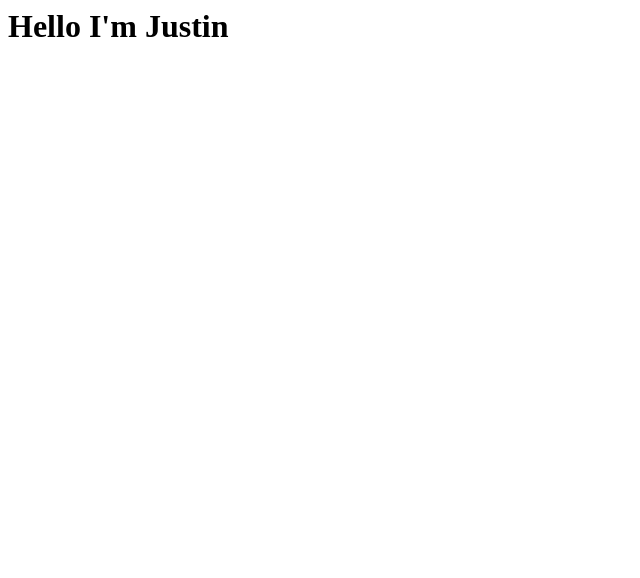
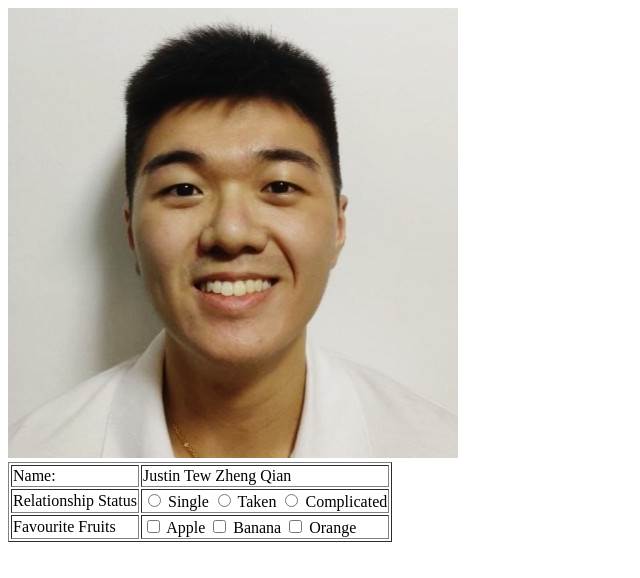
Before and after one commit to justintew/justintew.github.io, a plain HTML site: page index.html in a window 1280 px wide. Shown: the whole page, without its empty margins (0-640 px from the left). Drawn offline with Linux system fonts and the light colour scheme.

Commit message:
Initial Bio
Added name, relationship status, and favourite fruits under Justin's image.

```diff
--- a/index.html
+++ b/index.html
@@ -1 +1,71 @@
-<h1> Hello I'm Justin </h1>
+<!DOCTYPE html>
+
+    <img src="img/justin.jpg">
+    <table border="1">
+        <tr>
+            <td>Name: </td>
+            <td>
+                <form>
+                    Justin Tew Zheng Qian
+                </form>
+            </td>
+        </tr>
+        <tr>
+            <td>Relationship Status</td>
+            <td>
+                <form>
+                    <input type="radio" name="single" id="single">
+                    <label for="single">Single</label>
+                    <input type="radio" name="taken" id="taken">
+                    <label for="taken">Taken</label>
+                    <input type="radio" name="complicated" id="complicated">
+                    <label for="complicated">Complicated</label>
+                </form>
+            </td>
+        </tr>
+        <tr>
+            <td>Favourite Fruits</td>
+            <td>
+                <form>
+                    <input type="checkbox" name="apple" id="apple">
+                    <label for="apple">Apple</label>
+                    <input type="checkbox" name="banana" id="banana">
+                    <label for="banana">Banana</label>
+                    <input type="checkbox" name="orange" id="orange">
+                    <label for="orange">Orange</label>
+                </form>
+            </td>
+        </tr>
+
+
+
+    </table>
+
+
+
+
+
+
+
+
+
+
+
+
+
+
+
+
+
+
+
+
+
+
+
+
+
+
+
+
+</html>
```
Also changed, not shown: img/justin.jpg (added).
